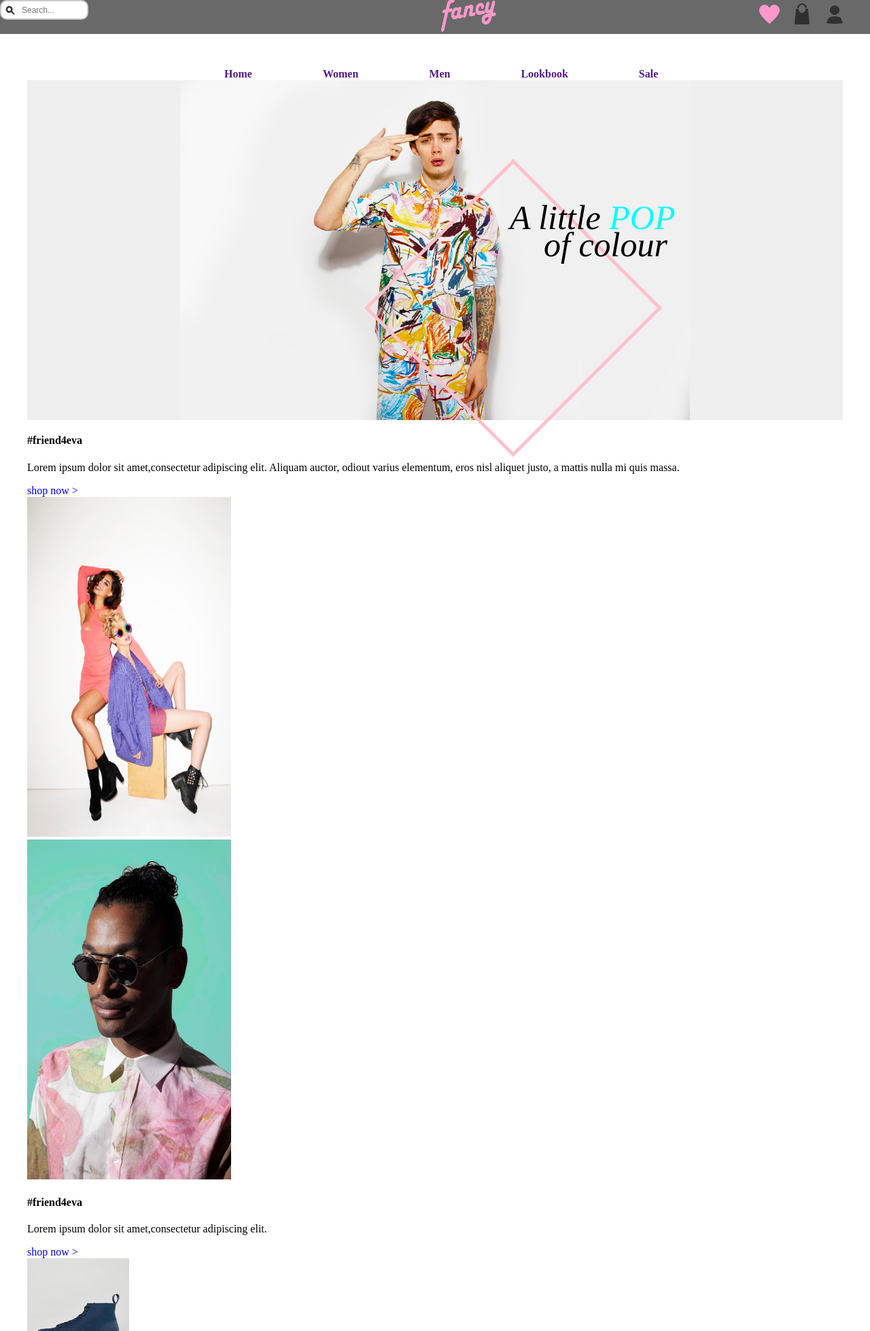
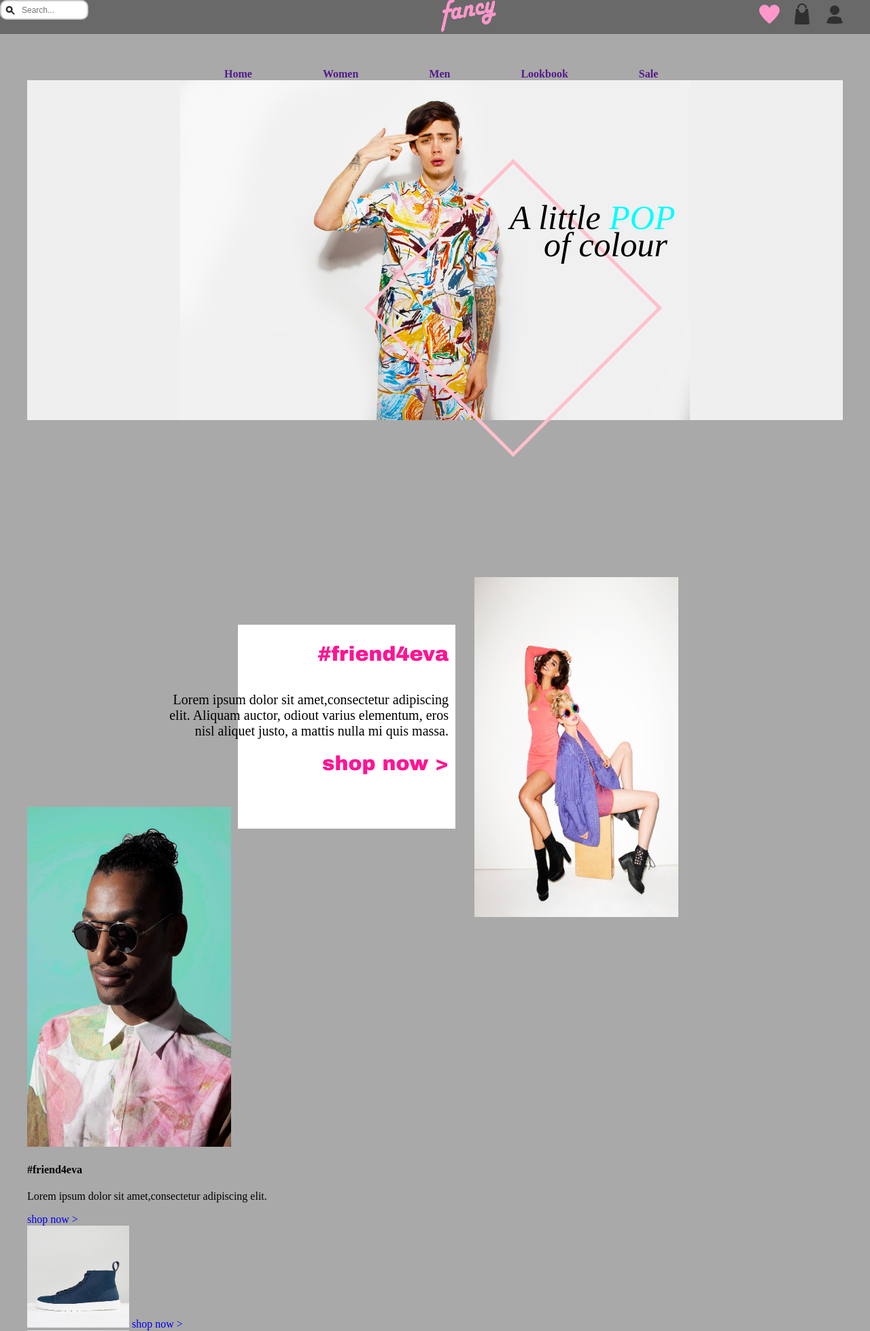
Before and after one commit to MarkyzZz/fancy_website, a PHP site: page /main.html in a window 1280 px wide. Shown: the top 1958 px of the page at 68% size. Run offline with PHP 8.4, Linux system fonts and the light colour scheme.

Commit message:
kakoita coommit da eu singur nu tin minte si am facut

```diff
--- a/main.html
+++ b/main.html
@@ -43,7 +43,7 @@
             <li><a href="">Sale</a></li>
         </ul>
     </div>
-<!-- Make the menu done -->
+    <!-- Make the menu done -->
 
 
     <div class="wrapperimg">
@@ -55,19 +55,25 @@
 
         </div>
     </div>
-  <!-- Make text FIRST DONE-->
+    <br>
+    <!-- Make text FIRST DONE-->
 
-    <div>
-        <div>
-            <h4>#friend4eva</h4>
+    <div class="container2">
+
+        <div class="friend4eva">
+
+            <h4 class="friends">#friend4eva</h4>
             <p>Lorem ipsum dolor sit amet,consectetur adipiscing elit. Aliquam auctor, odiout varius elementum, eros nisl aliquet justo, a mattis nulla mi quis massa.</p>
-            <span>
-				<a href="#">shop now ></a>
-				</span>
+
+				<a class="friends" href="#">shop now ></a>
+
+            <div id="whiteback"></div>
         </div>
-        <img src="img/image2.jpg" width="300" height="500"><br>
+
+            <img class="image2" src="img/image2.jpg" width="300" height="500"><br>
+
     </div>
-
+    <!-- Accomplish the 2nd image first then proceed to image 3 -->
     <div>
         <img src="img/image3.jpg" width="300" height="500"><br>
         <div>
--- a/styles/style.css
+++ b/styles/style.css
@@ -4,6 +4,8 @@ body {
     max-width: 100%;
     margin: 10px 40px;
     z-index: 1;
+    background-color: darkgrey;
+    box-sizing: border-box;
 }
 
 input[type=text] {
@@ -112,3 +114,36 @@ div p span {
 a{
     text-decoration: none;
 }
+
+.image2{
+    display: inline-block;
+    float: right;
+    margin-top: -20em;
+    margin-right: 15.1em;
+
+}
+.friend4eva{
+    width: 35%;
+    font-size: 20px;
+    text-align: right;
+    position : relative;
+    top: 270px;
+    left: 200px;
+
+    font-family: "Monotype Corsiva";
+}
+#whiteback{
+    background-color: white;
+    width: 320px;
+    height: 300px;
+    position : relative;
+    top: -11em;
+    left: 5.5em;
+    z-index: -1;
+}
+.friends{
+    font-size: 30px;
+    font-family: "Arial Black";
+    font-weight: bold;
+    color: deeppink;
+}
```
Also changed, not shown: 1 other file.
